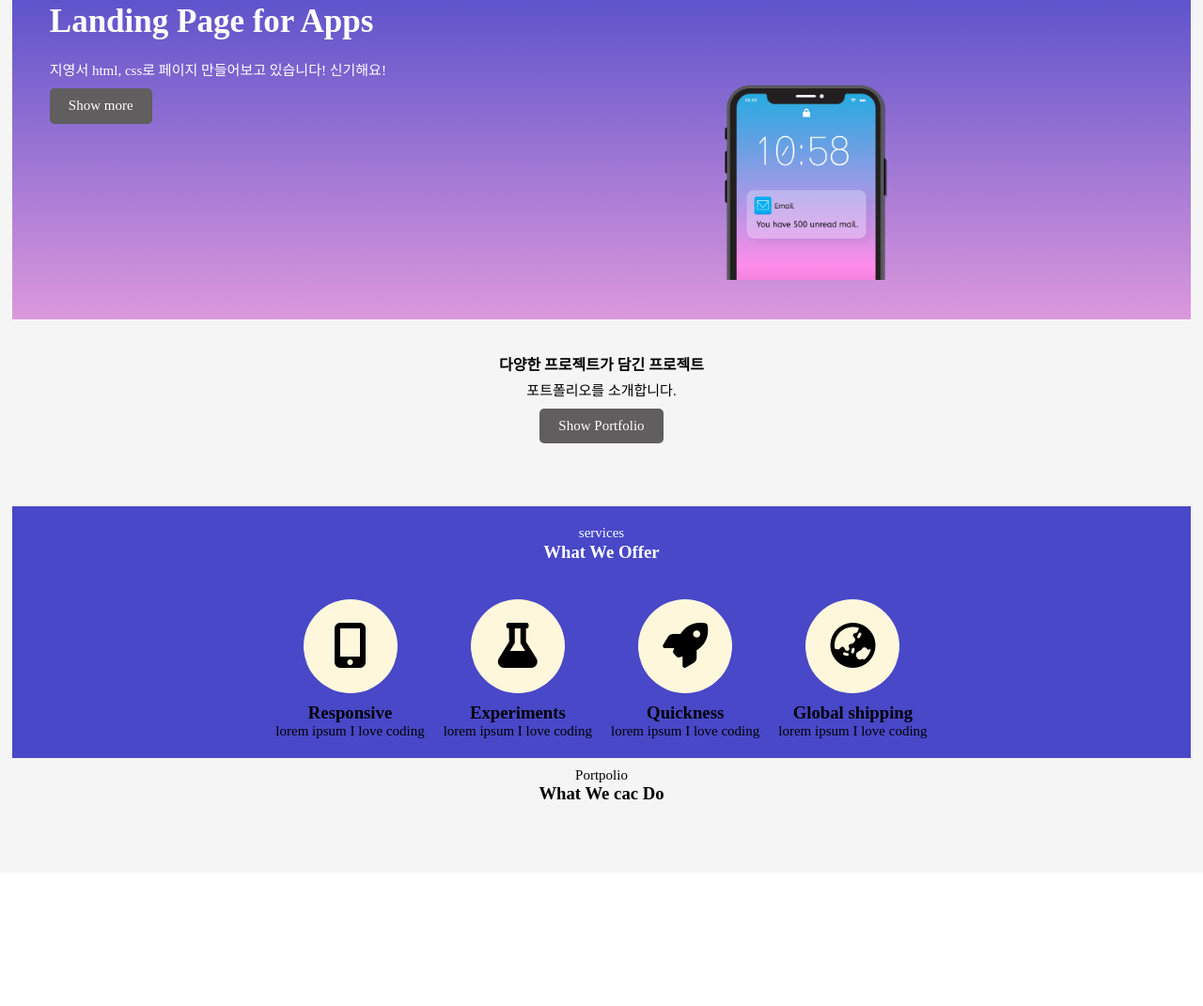
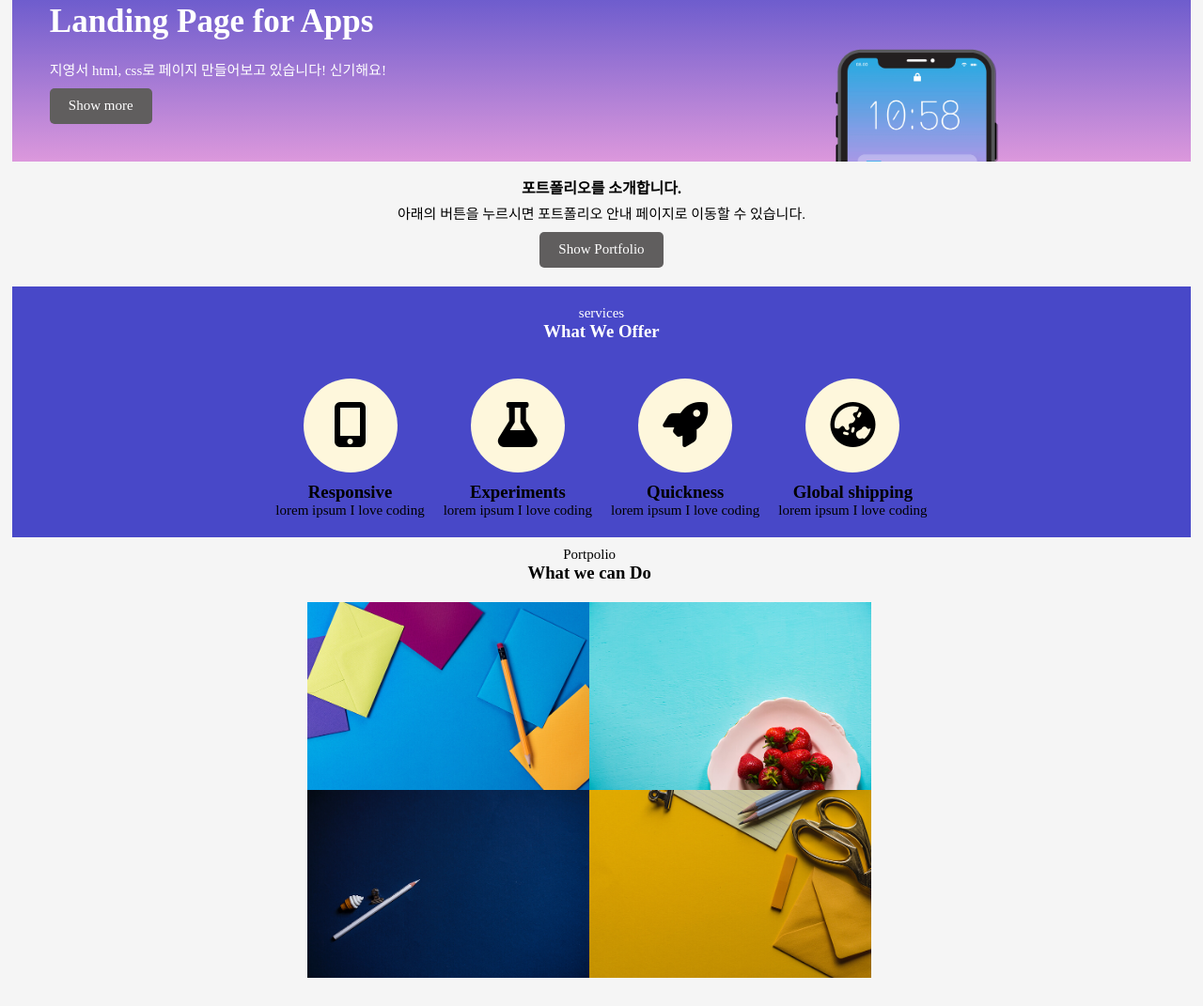
Before and after one commit to youngseoJi/html-css--study-past, a plain HTML site: page portfolio_layout_project_1/index.html in a window 1280 px wide. Shown: the part 71-1142 px from the top of the page at 94% size. Before the commit the page ends 1000 px from the top, so only its background shows below. Drawn offline with Linux system fonts and the light colour scheme.

Commit message:
page_project_animaition

```diff
--- a/portfolio_layout_project_1/css/main.css
+++ b/portfolio_layout_project_1/css/main.css
@@ -10,7 +10,7 @@ p {
 
 .Portfolio-container {
   width: 100%;
-  height: 1000px;
+  height: 100%;
   padding-top: 1px;
   background-color: whitesmoke;
 }
@@ -55,7 +55,7 @@ button:hover {
   background-color: tomato;
 }
 
-.main-content button:active {
+button:active {
   position: relative;
   top: 2px;
   position: relative;
@@ -64,8 +64,8 @@ button:hover {
 .main-content img {
   display: flex;
   position: absolute;
-  top: 60%;
-  left: 60%;
+  top: 30%;
+  left: 70%;
   width: 200px;
   /* height: 50%; */
 }
@@ -74,8 +74,8 @@ button:hover {
   width: 98%;
   text-align: center;
   min-width: 300px;
-  height: 20%;
-  padding: 40px;
+  height: 10%;
+  padding: 20px;
   margin: auto;
 }
 
@@ -86,7 +86,7 @@ button:hover {
 .serve-container {
   display: flex;
   width: 98%;
-  min-width: 500px;
+  min-width: 20%;
   background-color: rgb(72, 72, 200);
   padding: 10px;
   margin: auto;
@@ -119,6 +119,7 @@ button:hover {
   border-radius: 50px;
   box-sizing: border-box;
   cursor: pointer;
+  transition: all 1s;
 }
 
 .sub-menu i:hover {
@@ -130,6 +131,56 @@ button:hover {
 }
 
 .last-container {
+  width: 98%;
+  height: 40%;
   text-align: center;
   padding: 10px;
 }
+.sub-box {
+  display: flex;
+  flex-direction: column;
+}
+
+.content-box {
+  /* position: relative; */
+  display: flex;
+  justify-content: center;
+  margin: 20px auto;
+  margin-top: 1;
+  width: 60%;
+  /* overflow: hidden; */
+}
+
+.last-content {
+  position: relative;
+  display: flex;
+  align-content: stretch;
+  text-align: center;
+  background-size: cover;
+  background-repeat: no-repeat;
+  width: 300px;
+  height: 200px;
+}
+.bg-1 {
+  background-image: url(/portfolio_layout_project_1/image/portfolio-1.jpeg);
+}
+.bg-2 {
+  background-image: url(/portfolio_layout_project_1/image/portfolio-2.jpeg);
+}
+.bg-3 {
+  background-image: url(/portfolio_layout_project_1/image/portfolio-3.jpeg);
+}
+.bg-4 {
+  background-image: url(/portfolio_layout_project_1/image/portfolio-4.jpeg);
+}
+
+.border_white {
+  position: absolute;
+  width: 250px;
+  height: 150px;
+  transition: all 1s;
+}
+.last-content:hover .border_white {
+  left: 0px;
+  border: solid 20px white;
+}
--- a/portfolio_layout_project_1/index.html
+++ b/portfolio_layout_project_1/index.html
@@ -20,8 +20,10 @@
         </div>
       </section>
       <section class="mid-content">
-        <h4>다양한 프로젝트가 담긴 프로젝트</h4>
-        <p>포트폴리오를 소개합니다.</p>
+        <h4>포트폴리오를 소개합니다.</h4>
+        <p>
+          아래의 버튼을 누르시면 포트폴리오 안내 페이지로 이동할 수 있습니다.
+        </p>
         <button>Show Portfolio</button>
       </section>
 
@@ -59,7 +61,25 @@
       <section class="last-container">
         <div>
           <p>Portpolio</p>
-          <h3>What We cac Do</h3>
+          <h3>What we can Do</h3>
+        </div>
+        <div class="content-box">
+          <div class="sub-box">
+            <div class="last-content bg-1">
+              <div class="border_white"></div>
+            </div>
+            <div class="last-content bg-2">
+              <div class="border_white"></div>
+            </div>
+          </div>
+          <div class="sub-box">
+            <div class="last-content bg-3">
+              <div class="border_white"></div>
+            </div>
+            <div class="last-content bg-4">
+              <div class="border_white"></div>
+            </div>
+          </div>
         </div>
       </section>
     </section>
```
